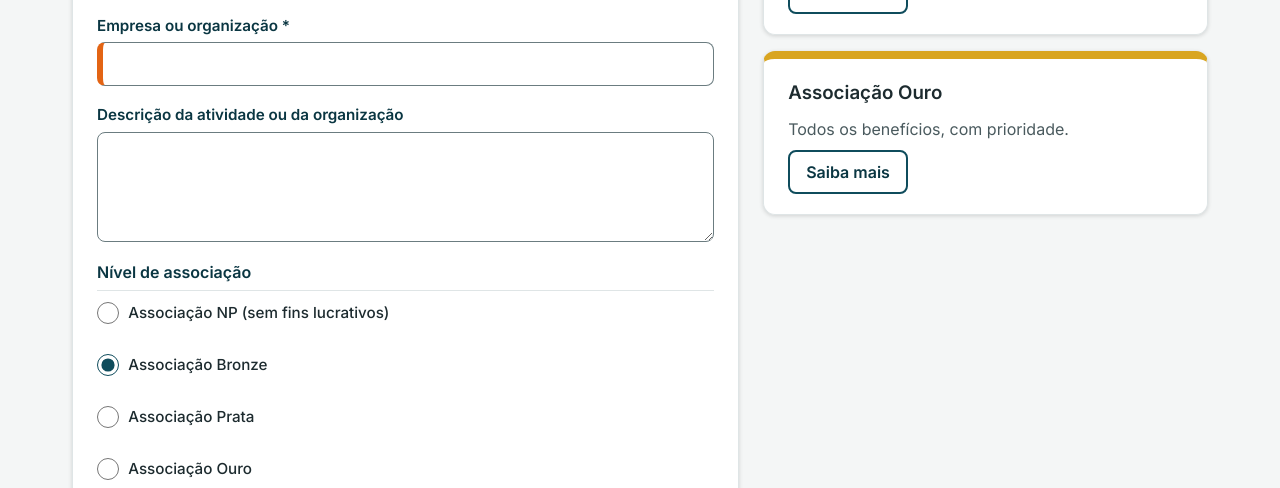
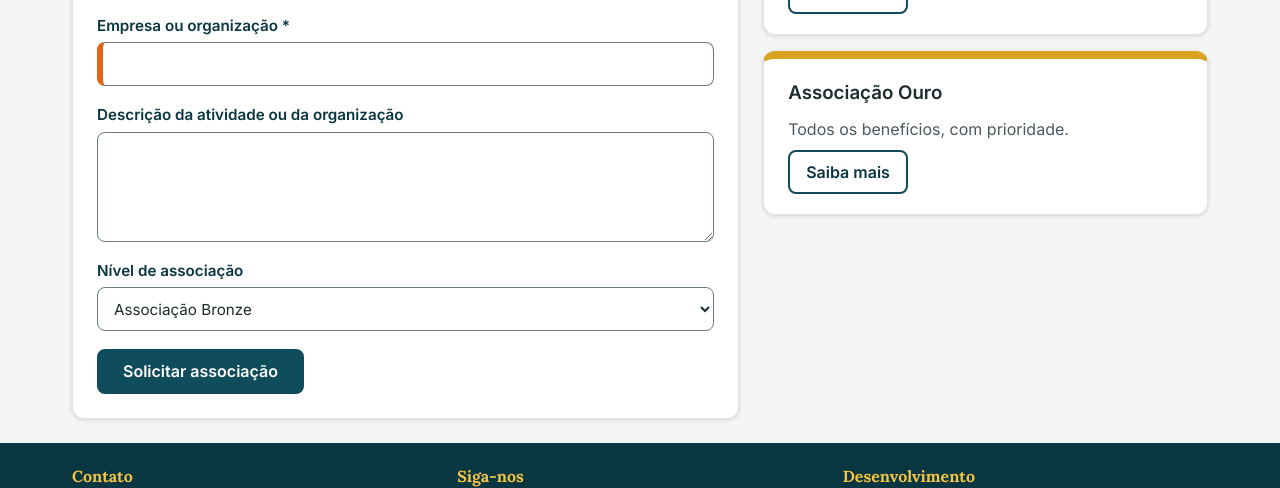
Before and after one commit to debora1207/wdd231, a plain HTML site: page camara/associacao.html in a window 1280 px wide. Shown: the part 935-1423 px from the top of the page. Drawn offline with Linux system fonts and the light colour scheme.

Commit message:
correcoes

```diff
--- a/camara/associacao.html
+++ b/camara/associacao.html
@@ -83,7 +83,7 @@
                     <span>Cargo na organização</span>
                     <input type="text" id="cargo" name="cargo"
                         title="Use apenas letras, hifens e espaços, com no mínimo 7 caracteres"
-                        autocomplete="organization-title" pattern="[A-Za-zÀ-ÖØ-öø-ÿ\- ]{7,}">
+                        autocomplete="cargo-na-organizacao" pattern="[A-Za-zÀ-ÖØ-öø-ÿ\- ]{7,}">
                 </label>
 
                 <label for="email">
@@ -101,7 +101,7 @@
                 <label for="organizacao">
                     <span>Empresa ou organização <span aria-hidden="true">*</span></span>
                     <input type="text" id="organizacao" name="organizacao"
-                        title="Digite o nome da sua empresa ou organização" autocomplete="organization" required>
+                        title="Digite o nome da sua empresa ou organização" autocomplete="organizacao" required>
                 </label>
 
                 <label for="descricao">
@@ -110,25 +110,15 @@
                         title="Descreva em poucas palavras a atividade da sua empresa ou organização"></textarea>
                 </label>
 
-                <fieldset class="opcoes">
-                    <legend>Nível de associação</legend>
-                    <label for="nivel-np">
-                        <input type="radio" id="nivel-np" name="nivel" value="np">
-                        <span>Associação NP (sem fins lucrativos)</span>
-                    </label>
-                    <label for="nivel-bronze">
-                        <input type="radio" id="nivel-bronze" name="nivel" value="bronze" checked>
-                        <span>Associação Bronze</span>
-                    </label>
-                    <label for="nivel-silver">
-                        <input type="radio" id="nivel-silver" name="nivel" value="silver">
-                        <span>Associação Prata</span>
-                    </label>
-                    <label for="nivel-gold">
-                        <input type="radio" id="nivel-gold" name="nivel" value="gold">
-                        <span>Associação Ouro</span>
-                    </label>
-                </fieldset>
+                <label for="nivel">
+                    <span>Nível de associação</span>
+                    <select id="nivel" name="nivel" title="Escolha o nível de associação">
+                        <option value="np">Associação NP (sem fins lucrativos)</option>
+                        <option value="bronze" selected>Associação Bronze</option>
+                        <option value="silver">Associação Prata</option>
+                        <option value="gold">Associação Ouro</option>
+                    </select>
+                </label>
 
                 <input type="hidden" id="timestamp" name="timestamp">
 
@@ -140,25 +130,25 @@
             <h2 id="titulo-niveis">Níveis de associação</h2>
 
             <div class="planos">
-                <article class="plano plano-np" style="--ordem: 0">
+                <article class="plano plano-np">
                     <h3>Associação NP</h3>
                     <p>Para organizações sem fins lucrativos.</p>
                     <button type="button" data-modal="modal-np">Saiba mais</button>
                 </article>
 
-                <article class="plano plano-bronze" style="--ordem: 1">
+                <article class="plano plano-bronze">
                     <h3>Associação Bronze</h3>
                     <p>O primeiro passo para fazer parte da rede.</p>
                     <button type="button" data-modal="modal-bronze">Saiba mais</button>
                 </article>
 
-                <article class="plano plano-prata" style="--ordem: 2">
+                <article class="plano plano-prata">
                     <h3>Associação Prata</h3>
                     <p>Mais visibilidade e treinamentos.</p>
                     <button type="button" data-modal="modal-silver">Saiba mais</button>
                 </article>
 
-                <article class="plano plano-ouro" style="--ordem: 3">
+                <article class="plano plano-ouro">
                     <h3>Associação Ouro</h3>
                     <p>Todos os benefícios, com prioridade.</p>
                     <button type="button" data-modal="modal-gold">Saiba mais</button>
--- a/camara/estilos/associacao.css
+++ b/camara/estilos/associacao.css
@@ -1,12 +1,3 @@
-:root {
-    --plano-np: #2f7d6d;
-    --plano-bronze: #b06a2c;
-    --plano-prata: #8a97a0;
-    --plano-ouro: #d9a520;
-    --borda-campo: #6b7c80;
-    --erro: #b42318;
-}
-
 .so-leitor {
     position: absolute;
     width: 1px;
@@ -17,6 +8,7 @@
 }
 
 
+/* Formulário */
 
 .formulario h2,
 .niveis h2 {
@@ -42,6 +34,7 @@ form label {
 }
 
 input,
+select,
 textarea {
     width: 100%;
     min-height: 44px;
@@ -50,7 +43,7 @@ textarea {
     font-weight: 400;
     color: var(--texto);
     background-color: var(--branco);
-    border: 1px solid var(--borda-campo);
+    border: 1px solid #6b7c80;
     border-radius: 0.5rem;
 }
 
@@ -67,6 +60,7 @@ input::placeholder {
 }
 
 input:focus-visible,
+select:focus-visible,
 textarea:focus-visible {
     outline: 3px solid var(--secundaria);
     outline-offset: 2px;
@@ -74,43 +68,7 @@ textarea:focus-visible {
 
 input:user-invalid,
 textarea:user-invalid {
-    border-color: var(--erro);
-}
-
-fieldset {
-    display: grid;
-    gap: 0.5rem;
-    min-width: 0;
-    margin: 0;
-    padding: 0;
-    border: 0;
-}
-
-legend {
-    padding: 0 0 0.4rem;
-    font-weight: 600;
-    color: var(--primaria-escura);
-    border-bottom: 1px solid var(--linha);
-    width: 100%;
-}
-
-.opcoes label {
-    display: flex;
-    align-items: center;
-    gap: 0.6rem;
-    min-height: 44px;
-    font-weight: 500;
-    color: var(--texto);
-}
-
-.opcoes input[type="radio"] {
-    flex-shrink: 0;
-    width: 1.35rem;
-    min-height: 0;
-    height: 1.35rem;
-    margin: 0;
-    accent-color: var(--primaria);
-    border-left-width: 1px;
+    border-color: #b42318;
 }
 
 button.enviar {
@@ -162,21 +120,24 @@ button.enviar:hover,
 }
 
 .plano-np {
-    --cor-plano: var(--plano-np);
+    --ordem: 0;
+    --cor-plano: #2f7d6d;
 }
 
 .plano-bronze {
-    --cor-plano: var(--plano-bronze);
+    --ordem: 1;
+    --cor-plano: #b06a2c;
 }
 
 .plano-prata {
-    --cor-plano: var(--plano-prata);
+    --ordem: 2;
+    --cor-plano: #8a97a0;
 }
 
 .plano-ouro {
-    --cor-plano: var(--plano-ouro);
+    --ordem: 3;
+    --cor-plano: #d9a520;
 }
-
 
 @keyframes entrada-plano {
     from {
```
